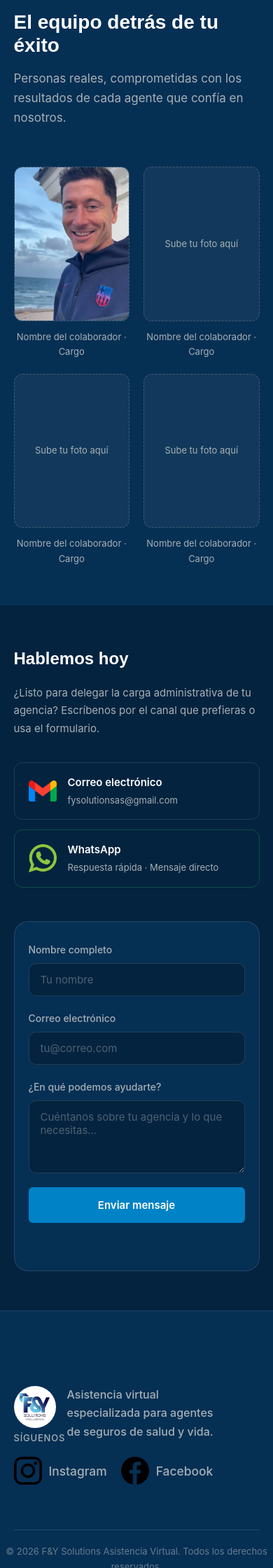
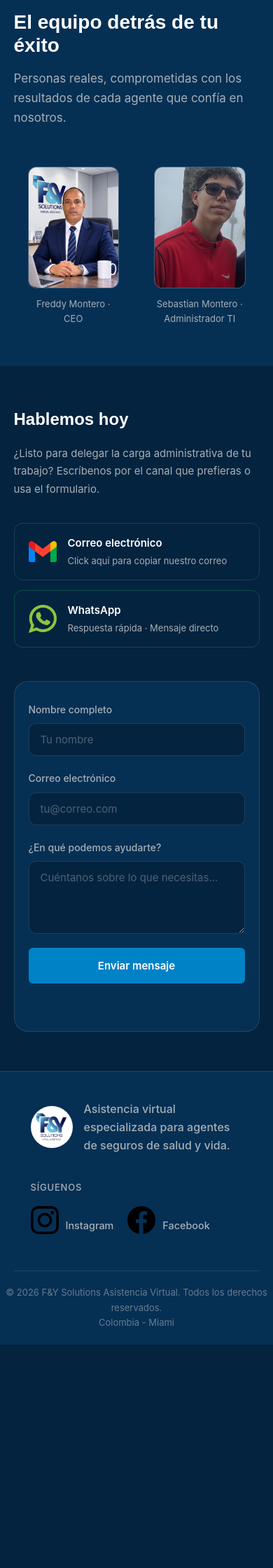
Before and after one commit to sebasmontero7/PaginaFY, a Flask app: page / in a window 390 px wide. Shown: the part 4040-6280 px from the top of the page at 70% size. After the commit the page ends 5961 px from the top, so only its background shows below. Run offline with Flask 3, Linux system fonts and the light colour scheme.

Commit message:
Refactor code structure for improved readability and maintainability

```diff
--- a/static/style.css
+++ b/static/style.css
@@ -459,16 +485,27 @@ ul  { list-style: none; }
 
 .gallery-grid {
   display: grid;
-  grid-template-columns: repeat(4, 1fr);
-  gap: 20px;
+  grid-template-columns: repeat(2, 1fr);
+  column-gap: 50px;
+  padding: 0 50px;
+  max-width: 80%;
+  margin: 0 auto;
+  box-sizing: border-box;
 }
 
-.gallery-item { display: flex; flex-direction: column; gap: 12px; }
+.gallery-item {
+  display: flex;
+  flex-direction: column;
+  align-items: center;
+  gap: 12px;
+  min-width: 0;
+}
 
 .gallery-placeholder {
+  width: 100%;
   aspect-ratio: 3 / 4;
   background-color: rgba(166, 176, 181, 0.08);
-  border: 1.5px dashed rgba(166, 176, 181, 0.3);
+  border: 1px solid rgba(166, 176, 181, 0.3);
   border-radius: var(--radius-md);
   display: flex;
   flex-direction: column;
@@ -480,28 +517,22 @@ ul  { list-style: none; }
   padding: 0;
   overflow: hidden;
   text-align: center;
-  transition: border-color var(--transition), background-color var(--transition);
   cursor: default;
 }
 
-.gallery-placeholder:hover {
-  border-color: var(--accent);
-  background-color: var(--accent-dim);
+.gallery-placeholder img,
+.gallery-item img {
+  width: 100%;
+  height: 100%;
+  object-fit: cover;
+  display: block;
 }
-
-.gallery-placeholder svg {
-  width: 40px;
-  height: 40px;
-  opacity: 0.45;
-}
-
 
 .gallery-caption {
   font-size: 0.8125rem;
   color: var(--silver);
   text-align: center;
 }
-
 
 /* ══════════════════════════════════════════════════
    CONTACTO
@@ -702,19 +731,19 @@ ul  { list-style: none; }
 .footer-inner {
   display: flex;
   justify-content: space-between;
-  align-items: flex-start;
+  align-items: center;
   gap: 48px;
   padding-bottom: 48px;
   border-bottom: 1px solid var(--border);
+  max-width: 1200px;
+  margin: 0 auto;
 }
 
 .footer-brand {
-  top: +50px;
-  position: relative;
   display: flex;
   align-items: center;
   gap: 16px;
-  max-width: 300px;
+  max-width: 350px;
 }
 
 .footer-logo {
@@ -727,16 +756,16 @@ ul  { list-style: none; }
 .footer2-logo {
   width: 60px !important;
   height: 60px !important;
-  margin-bottom: 16px;
+  margin-bottom: 0 !important;
   object-fit: cover !important;
   border-radius: 50% !important;
+  flex-shrink: 0;
 }
-
 
 .footer-brand p {
   margin: 0;
   max-width: 280px;
-  font-size: 1 rem;
+  font-size: 1rem;
   font-weight: 500;
   color: var(--silver);
   line-height: 1.65;
@@ -767,18 +796,13 @@ ul  { list-style: none; }
   transition: color var(--transition);
 }
 
-.social-link:hover { color: var(--accent); }
-
-.social-link svg {
-  width: 20px;
-  height: 20px;
+.social-link:hover {
+  color: var(--accent);
 }
 
 .social-link span {
-    font-size: calc(0.9rem + 3px);
-    position: relative;
-    top: -7px;
-    font-weight: 500;
+  font-size: 0.9rem;
+  font-weight: 500;
 }
 
 .footer-bottom {
@@ -790,14 +814,55 @@ ul  { list-style: none; }
 
 
 /* ══════════════════════════════════════════════════
-   RESPONSIVE — Tablet (≤ 900px)
+   RESPONSIVE — Tablet y Móvil (≤ 900px)
 ══════════════════════════════════════════════════ */
 @media (max-width: 900px) {
 
-  :root { --section-pad: 72px; }
+  :root {
+    --section-pad: 72px;
+  }
 
-  /* Nav móvil */
-  .nav-toggle { display: flex; }
+  .site-footer {
+    padding-top: 40px;
+  }
+
+  .footer-inner {
+    flex-direction: column;
+    align-items: flex-start;
+    gap: 36px;
+    padding-inline: 24px;
+    padding-bottom: 36px;
+  }
+
+  .footer-brand {
+    max-width: 100%;
+  }
+
+  .social-links {
+    flex-direction: row;
+    gap: 24px;
+  }
+
+  .close-item {
+    display: block;
+    position: absolute;
+    top: 20px;
+    right: 24px;
+  }
+
+  .nav-close {
+    background: transparent;
+    border: none;
+    color: #000000;
+    font-size: 2.5rem;
+    cursor: pointer;
+    line-height: 1;
+    padding: 0;
+  }
+
+  .nav-toggle {
+    display: flex;
+  }
 
   .nav-links {
     position: fixed;
@@ -850,9 +923,25 @@ ul  { list-style: none; }
 ══════════════════════════════════════════════════ */
 @media (max-width: 600px) {
 
-  :root { --section-pad: 56px; }
+  :root {
+    --section-pad: 56px;
+  }
 
-  .logo-img { height: 38px; }
+  .gallery-grid {
+    grid-template-columns: 1fr;
+    row-gap: 32px;
+    padding: 0 20px;
+    max-width: 100%;
+  }
+
+  .gallery-placeholder {
+    max-width: 260px;
+    margin: 0 auto;
+  }
+
+  .logo-img {
+    height: 38px;
+  }
 
   .gallery-grid {
     grid-template-columns: 1fr 1fr;
--- a/templates/index.html
+++ b/templates/index.html
@@ -3,10 +3,11 @@
 <head>
   <meta charset="UTF-8" />
   <meta name="viewport" content="width=device-width, initial-scale=1.0" />
-  <title>F&amp;Y Solutions — Virtual Assistance</title>
+  <title>F&amp;Y Solutions - Virtual Assistance</title>
   <meta name="description" content="Asistentes virtuales especializados en servicios de Medicaid para agentes de seguros de salud en los 50 estados." />
   <link rel="stylesheet" href="../static/style.css">
   <link rel="stylesheet" href="../fonts/fonts.css">
+  <link rel="icon" href="../static/Head y Footer/Logo de F&Y.png" type="image/png">
 </head>
 <body>
 
@@ -20,12 +21,19 @@
         <img src="../static/Head y Footer/Logo de F&Y.png" alt="F&amp;Y Solutions logo" class="logo-img" />
       </a>
       <button class="nav-toggle" id="navToggle" aria-label="Abrir menú" aria-expanded="false">
-        <span></span><span></span><span></span>
+        <span></span>
+        <span></span>
+        <span></span>
       </button>
       <ul class="nav-links" id="navLinks" role="list">
-        <li><a href="#servicios">Servicios</a></li>
-        <li><a href="#cumplimiento">Cumplimiento</a></li>
-        <li><a href="#nosotros">Nosotros</a></li>
+
+        <li class="close-item">
+          <button class="nav-close" id="navClose" aria-label="Cerrar menú">&times;</button>
+        </li>
+
+        <li><a href="#servicios" class="nav-scn">Servicios</a></li>
+        <li><a href="#cumplimiento" class="nav-scn">Cumplimiento</a></li>
+        <li><a href="#nosotros" class="nav-scn">Nosotros</a></li>
         <li><a href="#contacto" class="nav-cta">Contáctanos</a></li>
       </ul>
     </nav>
@@ -37,9 +45,6 @@
          HERO
     ═══════════════════════════════════════ -->
     <section class="hero" id="hero">
-      <div class="hero-bg-placeholder" aria-hidden="true">
-        <!-- Sube tu imagen de fondo aquí: static/hero-bg.jpg -->
-      </div>
       <div class="hero-overlay" aria-hidden="true"></div>
       <div class="hero-content container">
         <p class="hero-eyebrow">Expertos en Soluciones de Asistencia Virtual</p>
@@ -187,30 +192,16 @@
         <div class="gallery-grid">
           <div class="gallery-item">
             <div class="gallery-placeholder" aria-label="Espacio para foto de equipo">
-              <img src="../static/El equipo detras/lewan.jpg" alt="Foto del equipo de F&amp;Y Solutions" class="gallery-photo" />
+              <img src="../static/El equipo detras/freddy.jpg" alt="Foto del equipo de F&amp;Y Solutions" class="gallery-photo" />
             </div>
-            <p class="gallery-caption">Nombre del colaborador · Cargo</p>
+            <p class="gallery-caption">Freddy Montero · CEO</p>
           </div>
 
           <div class="gallery-item">
             <div class="gallery-placeholder" aria-label="Espacio para foto de equipo">
-              <span>Sube tu foto aquí</span>
+              <img src="../static/El equipo detras/sebas.jpg" alt="Foto del equipo de F&amp;Y Solutions" class="gallery-photo" />
             </div>
-            <p class="gallery-caption">Nombre del colaborador · Cargo</p>
-          </div>
-
-          <div class="gallery-item">
-            <div class="gallery-placeholder" aria-label="Espacio para foto de equipo">
-              <span>Sube tu foto aquí</span>
-            </div>
-            <p class="gallery-caption">Nombre del colaborador · Cargo</p>
-          </div>
-
-          <div class="gallery-item">
-            <div class="gallery-placeholder" aria-label="Espacio para foto de equipo">
-              <span>Sube tu foto aquí</span>
-            </div>
-            <p class="gallery-caption">Nombre del colaborador · Cargo</p>
+            <p class="gallery-caption">Sebastian Montero · Administrador TI</p>
           </div>
         </div>
       </div>
@@ -226,7 +217,7 @@
           <div class="contact-info">
             <h2>Hablemos hoy</h2>
             <p>
-              ¿Listo para delegar la carga administrativa de tu agencia? Escríbenos
+              ¿Listo para delegar la carga administrativa de tu trabajo? Escríbenos
               por el canal que prefieras o usa el formulario.
             </p>
 
@@ -240,7 +231,7 @@
               </span>
               <span class="channel-text">
                 <strong>Correo electrónico</strong>
-              <span>fysolutionsas@gmail.com</span>
+              <span>Click aquí para copiar nuestro correo</span>
               </span>
               </a>
 
@@ -278,7 +269,7 @@
               <div class="form2-group">
                 <label for="mensaje">¿En qué podemos ayudarte?</label>
                 <textarea id="mensaje" name="mensaje" rows="4"
-                  placeholder="Cuéntanos sobre tu agencia y lo que necesitas..." maxlength="350" required></textarea>
+                  placeholder="Cuéntanos sobre lo que necesitas..." maxlength="350" required></textarea>
               </div>
 
               <button type="submit" class="btn btn-primary btn-block" id="submitBtn">
@@ -324,7 +315,7 @@
 
     <div class="footer-bottom">
       <p>&copy; <span id="year"></span> F&amp;Y Solutions Asistencia Virtual. Todos los derechos reservados.</p>
-            <p>Bogotá - Miami</p>
+            <p>Colombia - Miami</p>
     </div>
   </footer>
 
@@ -339,6 +330,12 @@
       const open = navLinks.classList.toggle('is-open');
       toggle.setAttribute('aria-expanded', open);
       toggle.setAttribute('aria-label', open ? 'Cerrar menú' : 'Abrir menú');
+    });
+
+    // Cerrar menú con la X
+    const navClose = document.getElementById('navClose');
+    navClose.addEventListener('click', () => {
+    navLinks.classList.remove('is-open');
     });
 
     // Cierra menú al hacer clic en un enlace
```
Also changed, not shown: other parts of static/style.css (+62 -23 lines), static/El equipo detras/1790876300044.jpg (added), static/El equipo detras/freddy.jpg (added), static/El equipo detras/lewan.jpg (deleted), static/El equipo detras/sebas.jpg (added).
